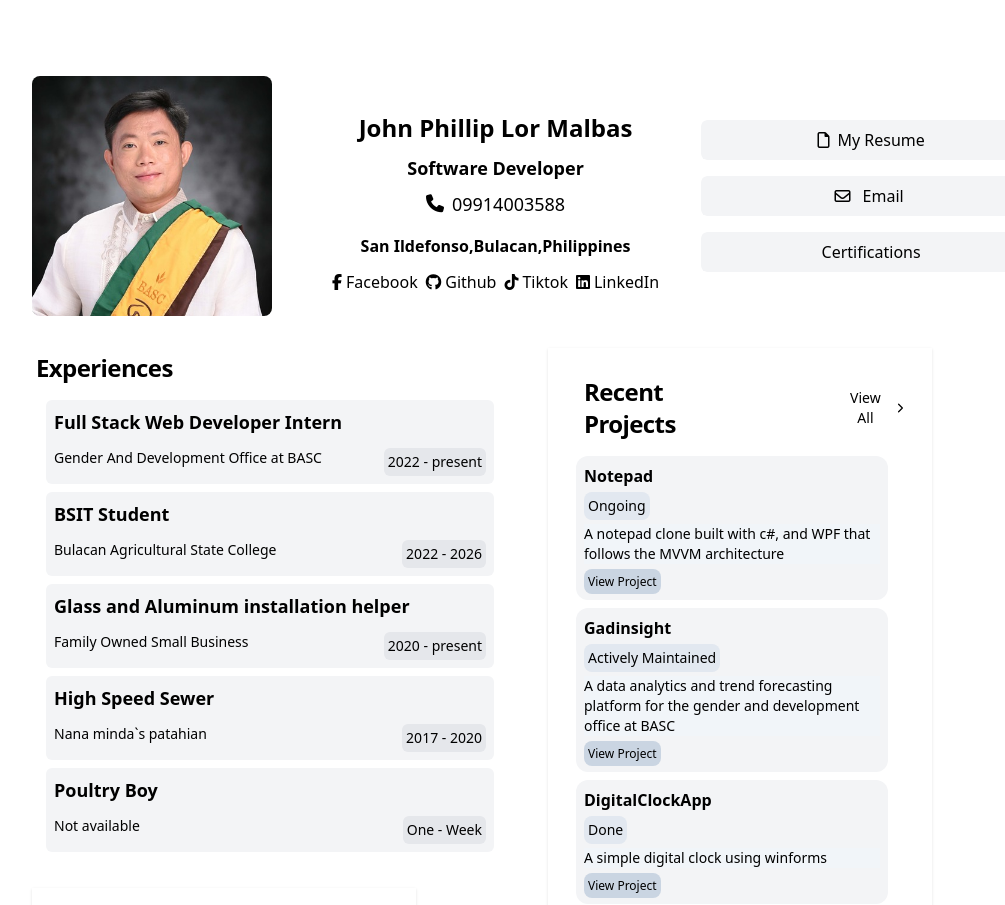
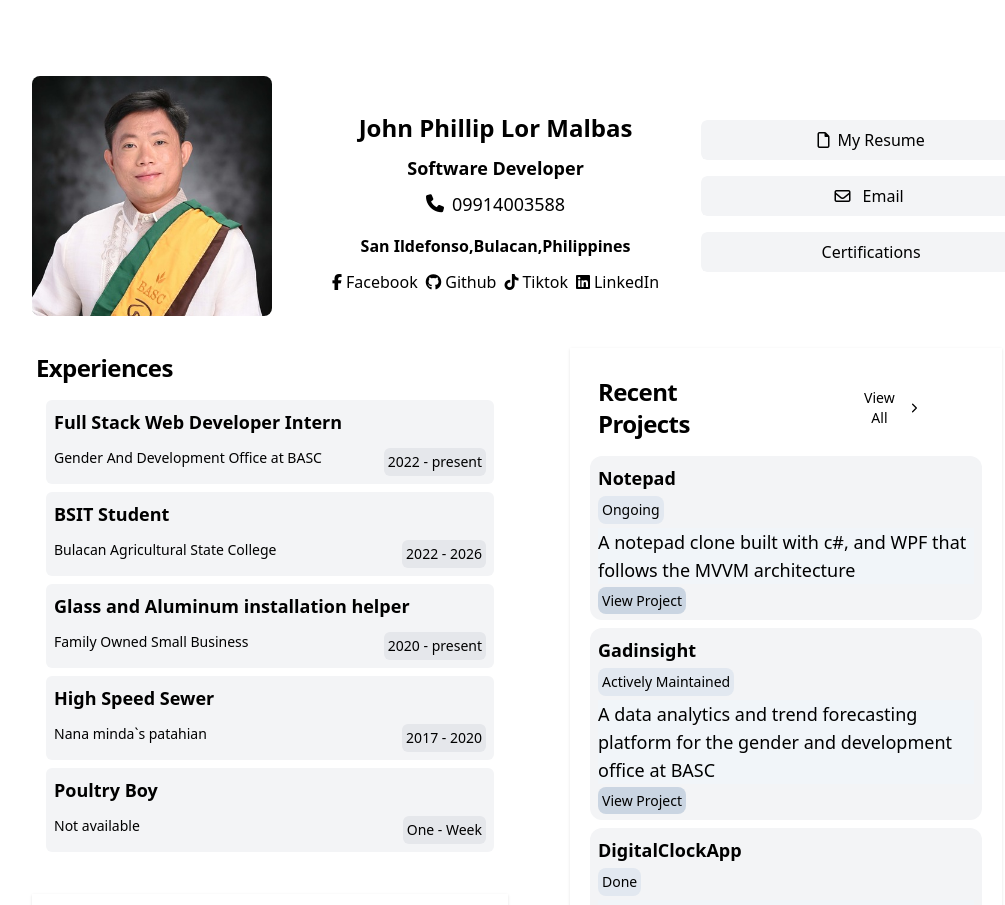
Before and after one commit to Zaido219/personal-portfolio, a React (Vite) app: page / in a window 1280 px wide. Shown: the top 905 px of the page, without its empty margins (112-1117 px from the left). Built offline with nearby package versions, Linux system fonts and the light colour scheme.

Commit message:
style:Style update/s for projects section

```diff
--- a/src/App.jsx
+++ b/src/App.jsx
@@ -38,7 +38,7 @@ function App() {
             </div>
 
             {/* Quadrant C: Recent Projects */}
-            <div className="w-full md:order-2 md:row-span-2">
+            <div className="flex flex-col items-center w-full md:order-2 md:row-span-2">
               <ProjectCard />
             </div>
 
--- a/src/components/ProjectCard.jsx
+++ b/src/components/ProjectCard.jsx
@@ -14,12 +14,12 @@ const ProjectCard = () => {
             <SectionHeader title="Recent Projects" />
             <ViewMore />
           </div>
-          <ul className="max-h-120 md:max-h-174 overflow-y-auto">
+          <ul className="max-h-120 md:max-h-200 overflow-y-auto">
               {/* iterate over projects - create project item for each */}
               {
                 Projects.map((item, index) => {
                   return (
-                    <li className="p-1 w-80 rounded-sm">
+                    <li className="p-1 w-80 md:w-100 rounded-sm">
                       <ProjectItem
                         projectName={item.projectName}
                         projectStatus={item.projectStatus}
--- a/src/components/Ui/BaseSection.jsx
+++ b/src/components/Ui/BaseSection.jsx
@@ -1,6 +1,6 @@
 const BaseSection = ({children}) => {
     return(
-        <div className="w-85 md:min-w-sm p-2 m-2 shadow-sm flex flex-col items-center overflow-hidden">
+        <div className="w-85 md:w-fit md:h-fit  md:min-w-sm p-2 m-2 shadow-sm flex flex-col items-center overflow-hidden">
             {children}
         </div>
         );
--- a/src/components/Ui/ProjectItem.tsx
+++ b/src/components/Ui/ProjectItem.tsx
@@ -3,11 +3,11 @@ import { type ProjectItemProps} from "../../interface/types"
 const ProjectItem = ({projectName, projectDescription, projectLink,projectStatus, ...props} : ProjectItemProps) => {
     return (
         <div className="h-fit p-2 bg-gray-100 rounded-xl flex flex-col gap-1 transition duration-200 ease-in-out hover:scale-105 hover:bg-gray-300">
-            <strong className="text-md">{projectName}</strong>
-            <p className="text-sm bg-slate-200 w-fit p-1 rounded-lg">{projectStatus}</p>
-            <p className="text-sm bg-slate-100">{projectDescription}</p>
+            <strong className="text-md md:text-lg">{projectName}</strong>
+            <p className="text-sm md:text-md bg-slate-200 w-fit p-1 rounded-lg">{projectStatus}</p>
+            <p className="text-sm md:text-lg bg-slate-100">{projectDescription}</p>
             <div className="cursor-pointer">
-                <a className="text-xs p-1 rounded-lg bg-slate-300" href={projectLink}>View Project</a>
+                <a className="text-xs md:text-sm p-1 rounded-lg bg-slate-300" href={projectLink}>View Project</a>
             </div>
         </div>
     );
```
